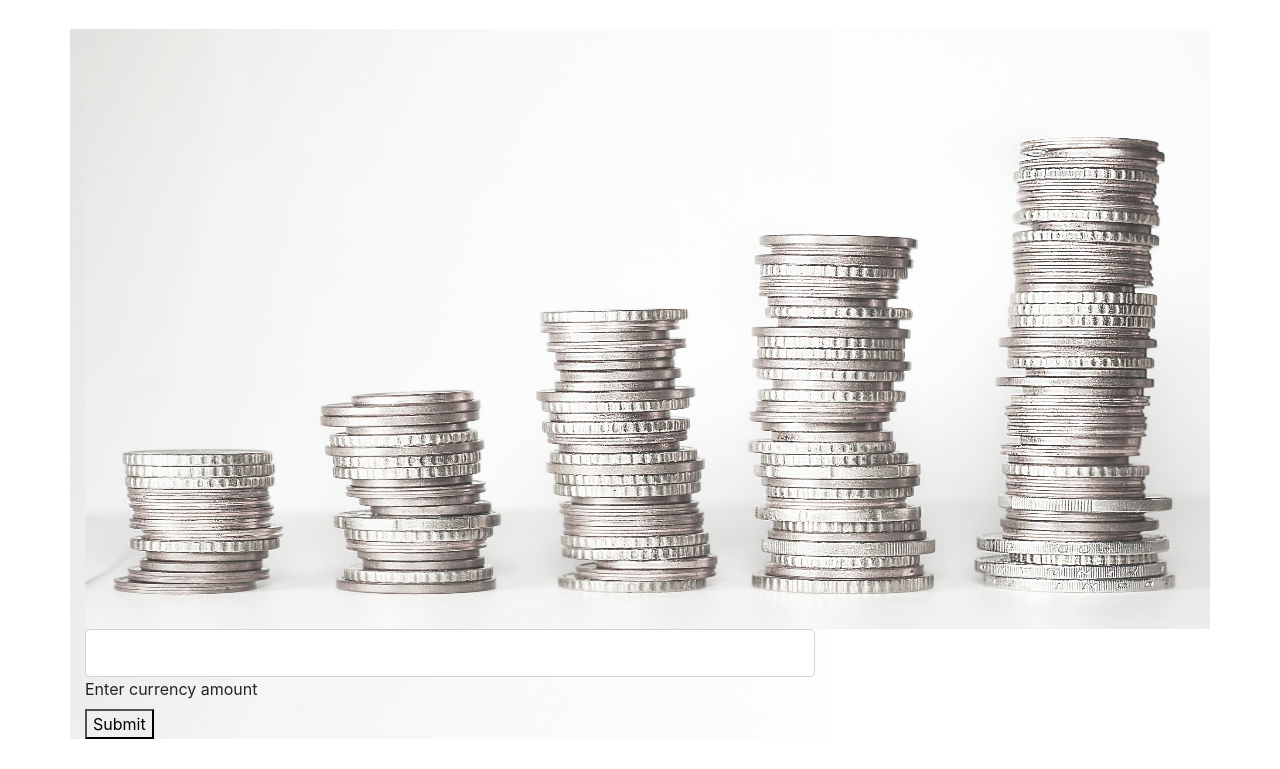
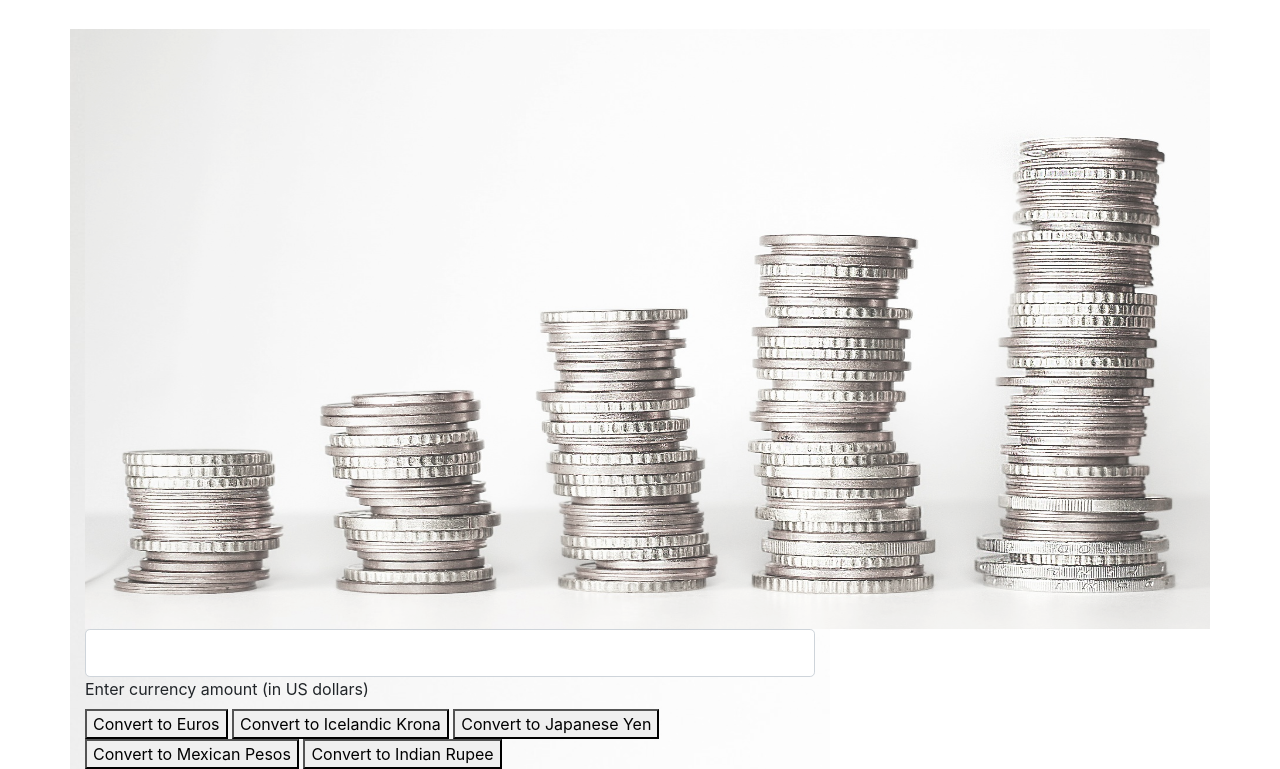
Before and after one commit to cschweig2/currency-exchange, a website built with webpack: page src/index.html in a window 1280 px wide. Shown: the part 179-948 px from the top of the page. Before the commit the page ends 918 px from the top, so only its background shows below. Built offline with nearby package versions, Linux system fonts and the light colour scheme.

Commit message:
add user input conversion buttons

```diff
--- a/src/index.html
+++ b/src/index.html
@@ -12,11 +12,22 @@
       <div class="col-8">
         <img src="assets/images/money.jpg" alt="Photo of stacked coins">
         <div class="md-form form-lg">
-          <input type="number" id="currency" class="form-control form-control-lg">
-          <label for="currency">Enter currency amount</label>
-          <br>
-          <button type="submit" class="button">Submit</button>
+          <form id="input">
+            <input type="number" id="currency" class="form-control form-control-lg">
+            <label for="currency">Enter currency amount (in US dollars)</label>
+            <br>
+            <button type="submit" class="button" id="europe">Convert to Euros</button>
+            <button type="submit" class="button" id="iceland">Convert to Icelandic Krona</button>
+            <button type="submit" class="button" id="japan">Convert to Japanese Yen</button>
+            <button type="submit" class="button" id="mexico">Convert to Mexican Pesos</button>
+            <button type="submit" class="button" id="india">Convert to Indian Rupee</button>
+          </form>
         </div>
+      </div>
+    </div>
+    <div class="row">
+      <div id="updated-currency">
+        <span id="error"></span>
       </div>
     </div>
   </div>
```
